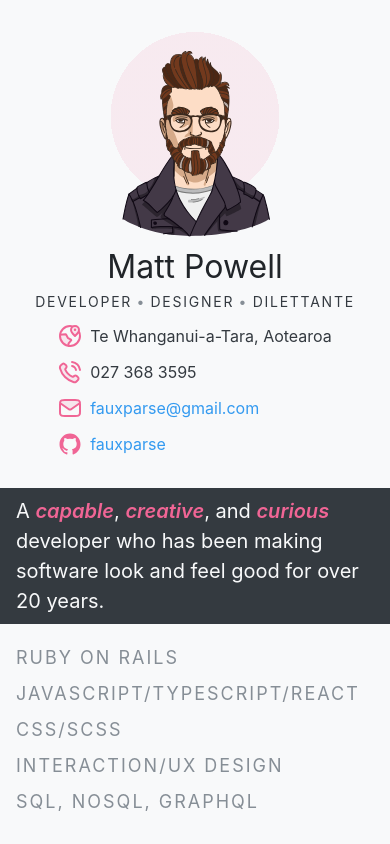
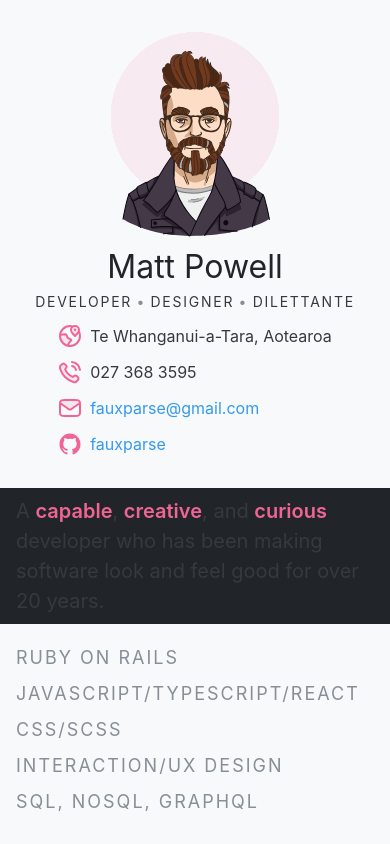
Before and after one commit to fauxparse/fauxparse.github.io, a React (Vite) app: page / in a window 390 px wide. Shown: the top 844 px of the page. Built offline with nearby package versions, Linux system fonts and the light colour scheme.

Commit message:
fix colors on mobile

```diff
--- a/src/App.css
+++ b/src/App.css
@@ -31,7 +31,7 @@ header {
     background: radial-gradient(
       circle closest-side at 50% 40%,
       rgba(var(--oc-pink-5-rgb), 0.1) 100%,
-      transparent 100%
+      var(--background) 100%
     );
     display: block;
     max-width: 100%;
@@ -114,6 +114,7 @@ main {
 
   em {
     font-weight: 600;
+    font-style: normal;
     color: var(--strong);
   }
 
@@ -254,6 +255,7 @@ main {
 
   em {
     font-weight: 600;
+    font-style: normal;
     color: var(--highlight);
   }
 }
@@ -309,8 +311,7 @@ footer {
         p {
           margin: 0 -1rem 1rem;
           padding: 0.5rem 1rem;
-          background: var(--foreground);
-          color: var(--inverse);
+          background: var(--panel-dark);
           font-size: 1.25rem;
           line-height: 1.5;
 
@@ -404,7 +405,7 @@ footer {
       .interests {
         margin: 0 -1rem;
         padding: 1rem;
-        background: var(--foreground);
+        background: var(--panel-dark);
         color: var(--inverse);
       }
     }
--- a/src/index.css
+++ b/src/index.css
@@ -10,6 +10,7 @@
 
   --background: var(--oc-gray-0);
   --panel: var(--oc-gray-1);
+  --panel-dark: var(--oc-gray-9);
   --foreground: var(--oc-gray-8);
   --strong: var(--oc-gray-9);
   --border: var(--oc-gray-3);
@@ -37,7 +38,6 @@
     --strong: var(--oc-gray-0);
     --border: var(--oc-gray-7);
     --subtle: var(--oc-gray-6);
-    --inverse: var(--oc-gray-8);
   }
 }
 
```
